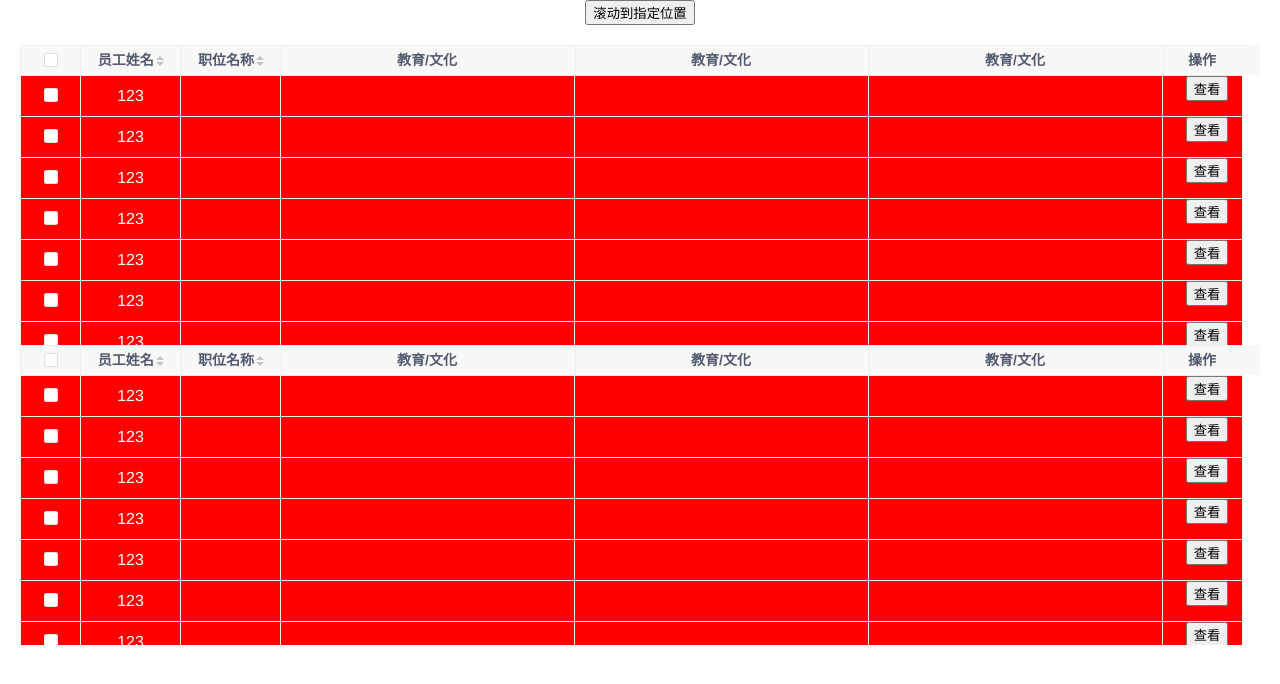
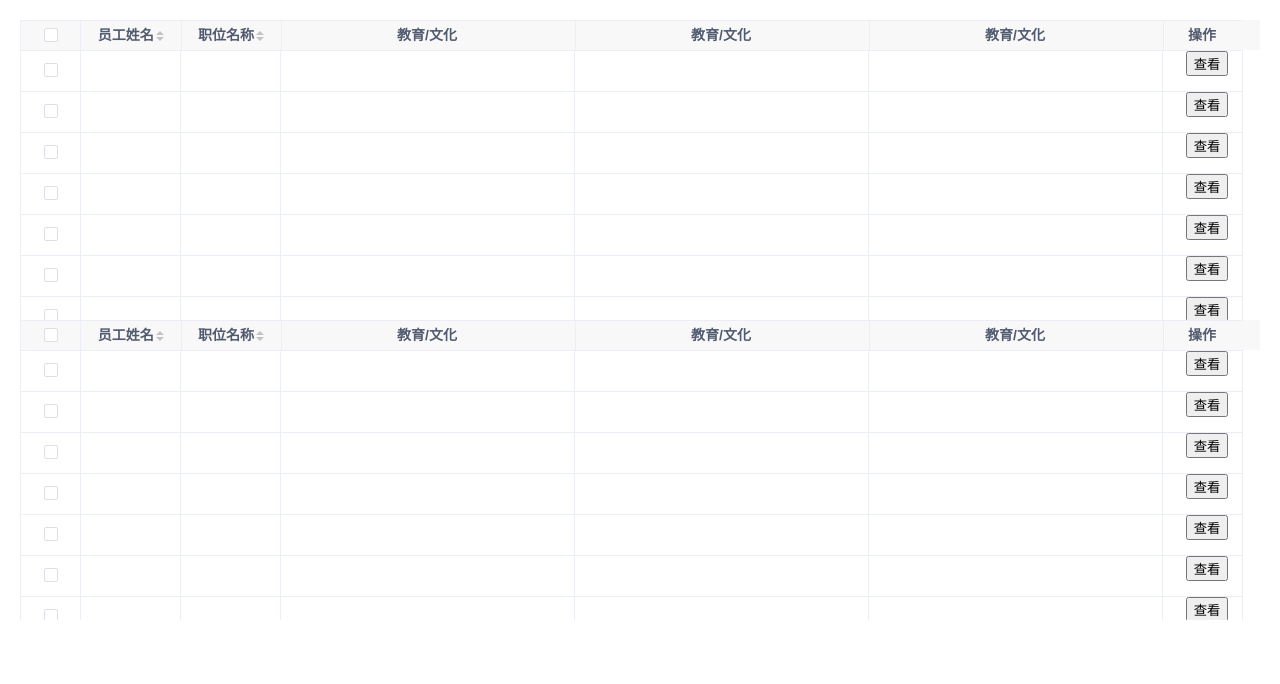
Before and after one commit to KINGXINL/vue-table, a Vue app: page / in a window 1280 px wide. Shown: the top 684 px of the page. Built offline with nearby package versions, Linux system fonts and the light colour scheme.

Commit message:
更新样式问题

```diff
--- a/package.json
+++ b/package.json
@@ -1,6 +1,6 @@
 {
   "name": "k-vue-table",
-  "version": "1.5.21",
+  "version": "1.5.23",
   "description": "A Vue.js project",
   "author": "kingxinl<kingxinl@163.com>",
   "license": "MIT",
--- a/src/App.vue
+++ b/src/App.vue
@@ -1,8 +1,5 @@
 <template>
   <div id="app">
-    <div class="tops">
-      <button @click="test">滚动到指定位置</button>
-    </div>
     <div id="nav">
       <ktable
         ref="test"
@@ -14,19 +11,15 @@
         :selectList.sync="select"
         :clickShow="xxx"
         @sort="sort"
-        @scroll="scroll"
-        @checkBoxAll="scroll"
       ></ktable>
       <ktable
         ref="asdv"
         :field="fields"
         :data="data"
         @sort="sort"
-        @scroll="scroll"
         :selectList.sync="selects"
         :row_key="['id']"
         :reserveSelection="true"
-        @checkBoxAll="clickDetail"
         :TdHeight="40"
       ></ktable>
     </div>
@@ -57,28 +50,11 @@ export default {
       xxx: true,
     };
   },
-  created() {},
-  mounted() {},
   methods: {
-    test() {
-      this.$refs.test.removeSort();
-      this.data = Array.from(Array(111), (i, k) => {
-        return { id: k, name: k + 1 };
-      });
-    },
-    clickDetail() {
-    },
     sort() {
       this.data = this.data.sort(function (a, b) {
         return b.id - a.id;
       });
-    },
-    onSearch() {},
-    scroll() {
-      console.log(this.select);
-    },
-    toModifyPage(v) {
-      console.log(v);
     },
   },
 };
--- a/src/kingxinl-vue-table/components/checkBox.vue
+++ b/src/kingxinl-vue-table/components/checkBox.vue
@@ -55,6 +55,7 @@ export default {
   width: 0;
   height: 0;
   margin: 0;
+  display: none;
 }
 .span {
   width: 100%;
--- a/src/kingxinl-vue-table/index.vue
+++ b/src/kingxinl-vue-table/index.vue
@@ -181,7 +181,7 @@
                     @click="clickDetail(showItem, showIndex + Math.ceil(count))"
                     @mouseleave="tdMouseleave"
                     :class="[CurrentRow == showIndex || ClickRow == showIndex + Math.ceil(count)?'CurrentRow ':'']"
-                    :style="{height: TdHeight + 'px', background: showItem.backgound?showItem.backgound:'', color: showItem.color?showItem.color:''}"
+                    :style="{height: TdHeight + 'px', background: showItem.background?showItem.background:'', color: showItem.color?showItem.color:''}"
                     class="main-td"
                     v-if="item.fixed != 'left' && item.fixed != 'right'"
                     :key="index"
@@ -244,7 +244,7 @@
                     @click="clickDetail(showItem, showIndex + Math.ceil(count))"
                     @mouseleave="tdMouseleave"
                     :class="[CurrentRow == showIndex || ClickRow == showIndex + Math.ceil(count)?'CurrentRow ':'']"
-                    :style="{height: TdHeight + 'px', background: showItem.backgound?showItem.backgound:'', color: showItem.color?showItem.color:''}"
+                    :style="{height: TdHeight + 'px', background: showItem.background?showItem.background:'', color: showItem.color?showItem.color:''}"
                     class="main-td"
                     v-if="item.fixed == 'left'"
                     :key="index"
@@ -288,7 +288,7 @@
                     @click="clickDetail(showItem, showIndex + Math.ceil(count))"
                     @mouseleave="tdMouseleave"
                     :class="[CurrentRow == showIndex || ClickRow == showIndex + Math.ceil(count)?'CurrentRow ':'']"
-                    :style="{height: TdHeight + 'px', background: showItem.backgound?showItem.backgound:'', color: showItem.color?showItem.color:''}"
+                    :style="{height: TdHeight + 'px', background: showItem.background?showItem.background:'', color: showItem.color?showItem.color:''}"
                     class="main-td"
                     v-if="item.fixed == 'right'"
                     :key="index"
```
